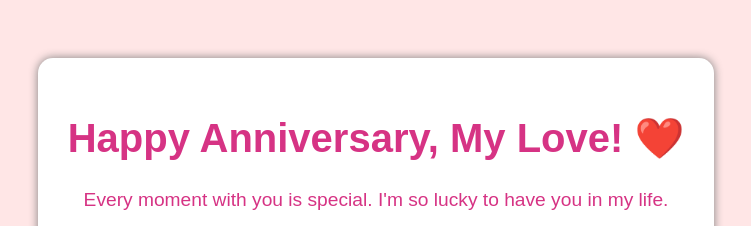
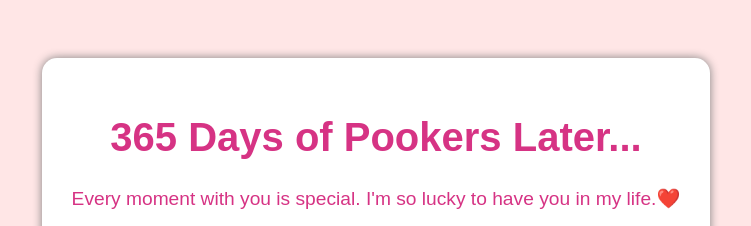
Before and after one commit to kchen141/pooker_day, a plain HTML site: page index.html in a window 1280 px wide. Shown: the top 226 px of the page, without its empty margins (264-1015 px from the left). Drawn offline with Linux system fonts and the light colour scheme; grey boxes are pictures that could not be loaded.

Commit message:
website text

```diff
--- a/index.html
+++ b/index.html
@@ -50,8 +50,8 @@
 </head>
 <body>
     <div class="container">
-        <h1>Happy Anniversary, My Love! ❤️</h1>
-        <p>Every moment with you is special. I'm so lucky to have you in my life.</p>
+        <h1>365 Days of Pookers Later...</h1>
+        <p>Every moment with you is special. I'm so lucky to have you in my life.❤️</p>
         <img src="https://source.unsplash.com/400x300/?love,couple" alt="Romantic Image">
         <br>
         <a href="https://open.spotify.com/playlist/your-playlist-link" class="love-button">A Surprise for You 🎶</a>
```
